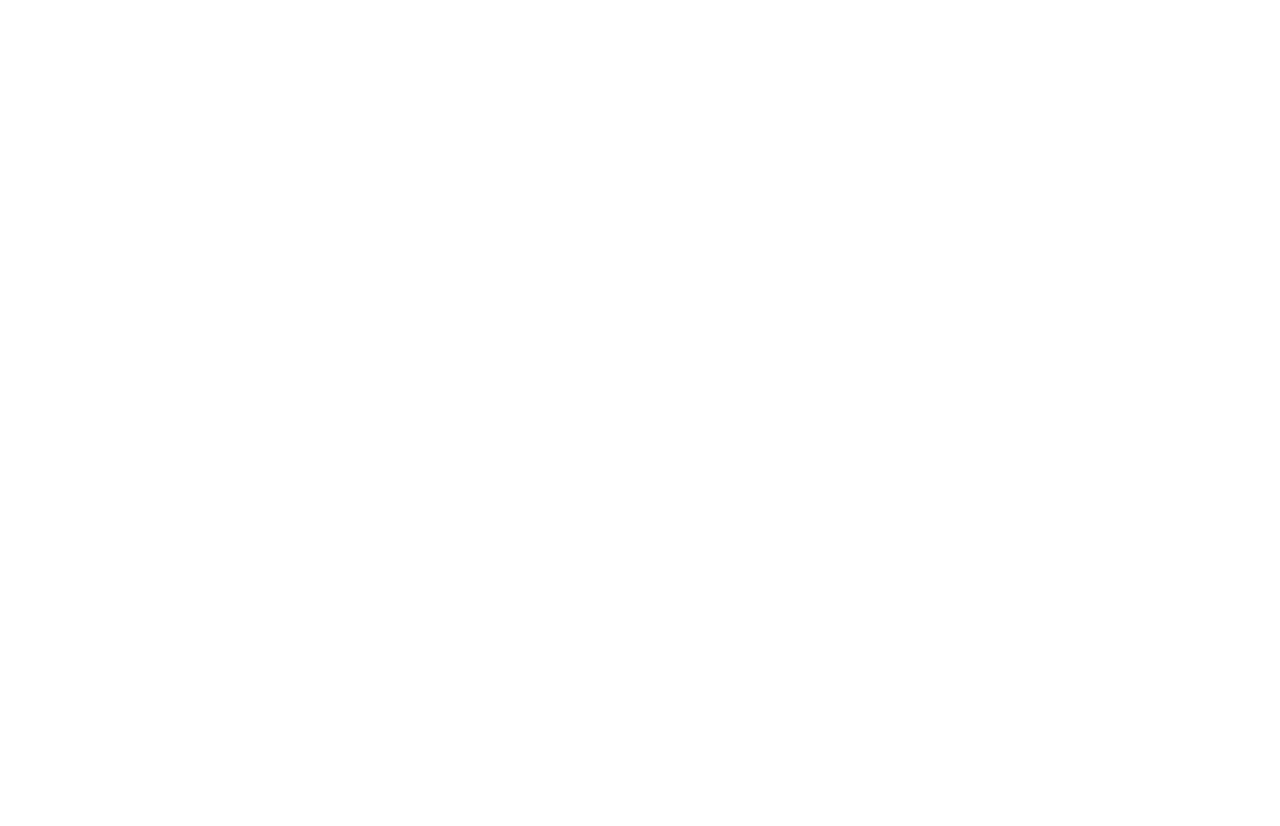
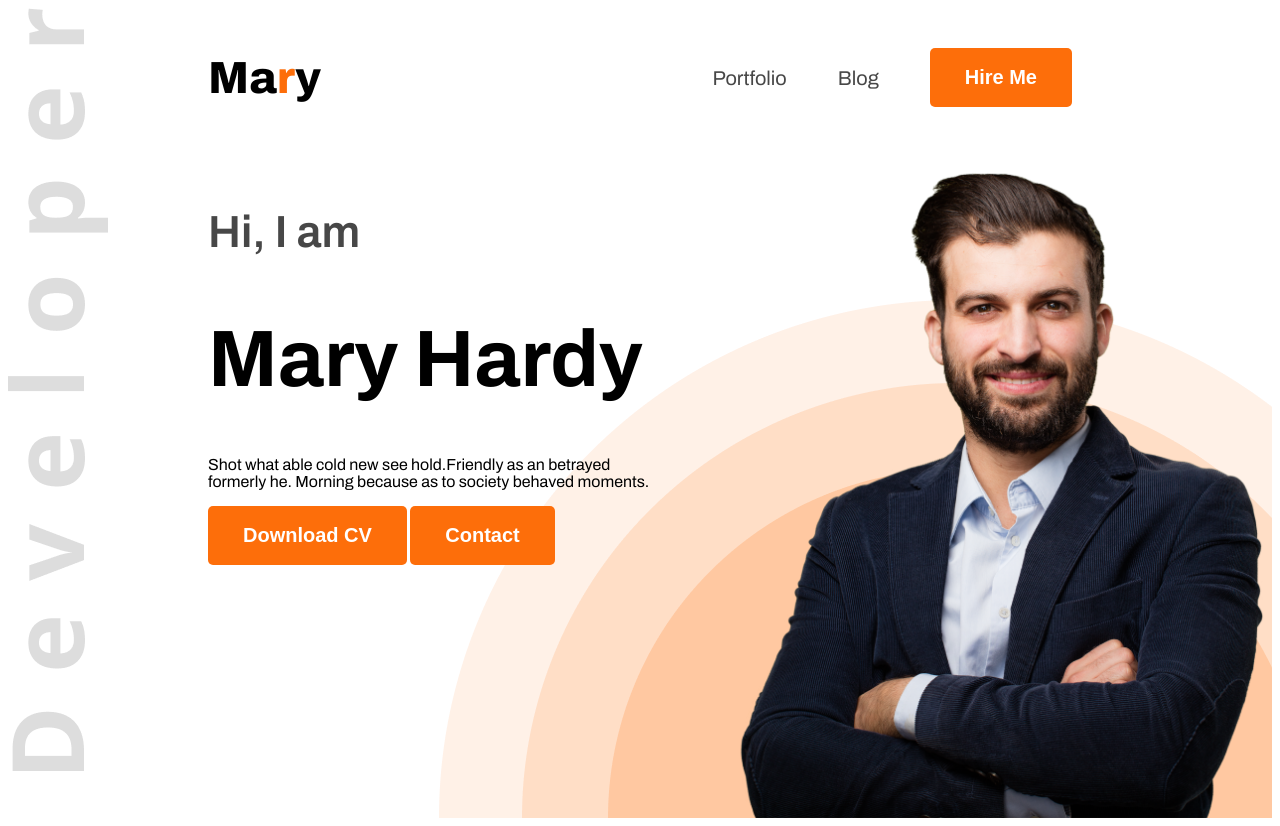
Before and after one commit to roll-raihan/webdeveloper-portfolio, a plain HTML site: page index.html in a window 1280 px wide. Before the commit the page ends 800 px from the top, so only its background shows below. Drawn offline with Linux system fonts and the light colour scheme.

Commit message:
added primary portfolio

```diff
--- a/index.html
+++ b/index.html
@@ -4,10 +4,31 @@
     <meta charset="UTF-8">
     <meta name="viewport" content="width=device-width, initial-scale=1.0">
     <title>Web Developer Portfolio</title>
+    <link rel="preconnect" href="https://fonts.googleapis.com">
+<link rel="preconnect" href="https://fonts.gstatic.com" crossorigin>
+<link href="https://fonts.googleapis.com/css2?family=Archivo:ital,wght@0,100..900;1,100..900&family=Comfortaa:wght@300..700&display=swap" rel="stylesheet">
+    <link rel="stylesheet" href="styles/portfolio.css">
 </head>
-<body>
-    <header>
-
+<body class="archivo-normal">
+    <header class="header">
+       <nav>
+        <h3 class="nav-title">Ma<span class="text-primary">r</span>y</h3>
+        <ul>
+            <li><a class="dark-2" href="">Portfolio</a></li>
+            <li><a class="dark-2" href="">Blog</a></li>
+            <li><a href=""><button class="btn-primary">Hire Me</button></a></li>
+        </ul>
+       </nav>
+       <div class="banner">
+        <div class="banner-content">
+          <h4 class="banner-greetings dark-2">Hi, I  am</h4>
+          <h1 class="banner-title">Mary Hardy</h1>
+          <p class="banner-description">Shot what able cold new see hold.Friendly as an betrayed formerly he. Morning because as to society behaved moments.</p>
+          <button class="btn-primary">Download CV</button>
+          <button class="btn-primary">Contact</button>
+        </div>
+        <img class="banner-profile-pic" src="images/hardy.png" alt="">
+       </div>
     </header>
     <main>
 
--- /dev/null
+++ b/styles/portfolio.css
@@ -0,0 +1,76 @@
+
+.archivo-normal {
+  font-family: "Archivo", sans-serif;
+  font-optical-sizing: auto;
+  font-style: normal;
+  font-variation-settings:
+    "wdth" 100;
+}
+/* Shared style */
+.text-primary{
+    color: #FD6E0A;
+}
+.btn-primary{
+    background-color: #FD6E0A;
+    font-weight: bold;
+    font-size: 20px;
+    color: white;
+    border: none;
+    padding: 18px 35px;
+    border-radius: 5px;
+}
+.dark-2{
+    color: #474747;
+}
+/* header   */
+.header{
+    background-image: url('../images/developer.png'),url('../images/header_bg.png');
+    background-repeat: no-repeat;
+    background-position: top left, bottom right;
+}
+/* Nav style */
+nav{
+    display: flex;
+    align-items: center;
+    justify-content: space-between;
+    margin: 0 200px;
+}
+.nav-title{
+    font-weight: 800;
+    font-size: 45px;
+}
+nav ul{
+    display: flex;
+    align-items: center;
+}
+/* to remove dot(cause:ul) */
+nav ul li{
+    list-style: none;
+    margin-left: 51px;
+}
+/* to remove underline(cause:anchore in li) */
+nav li a{
+    text-decoration: none;
+    font-size: 20px;
+}
+/* banner styles */
+.banner-content{
+    max-width: 580px;
+    justify-content: space-between;
+    margin: 0 35px 0 200px;
+}
+.banner{
+    display: flex;
+    justify-content: space-between;
+}
+.banner-greetings{
+    font-size: 45px;
+    font-weight: 600;
+}
+.banner-title{
+     font-weight: bold;
+     font-size: 80px;
+}
+.banner-profile-pic{
+    width: 580px;
+}
```
